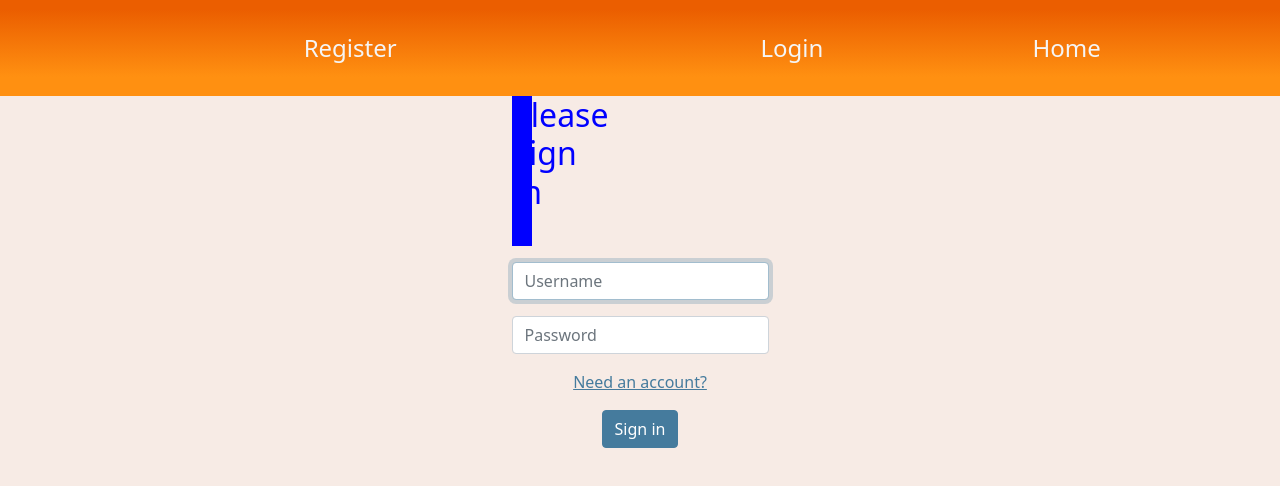
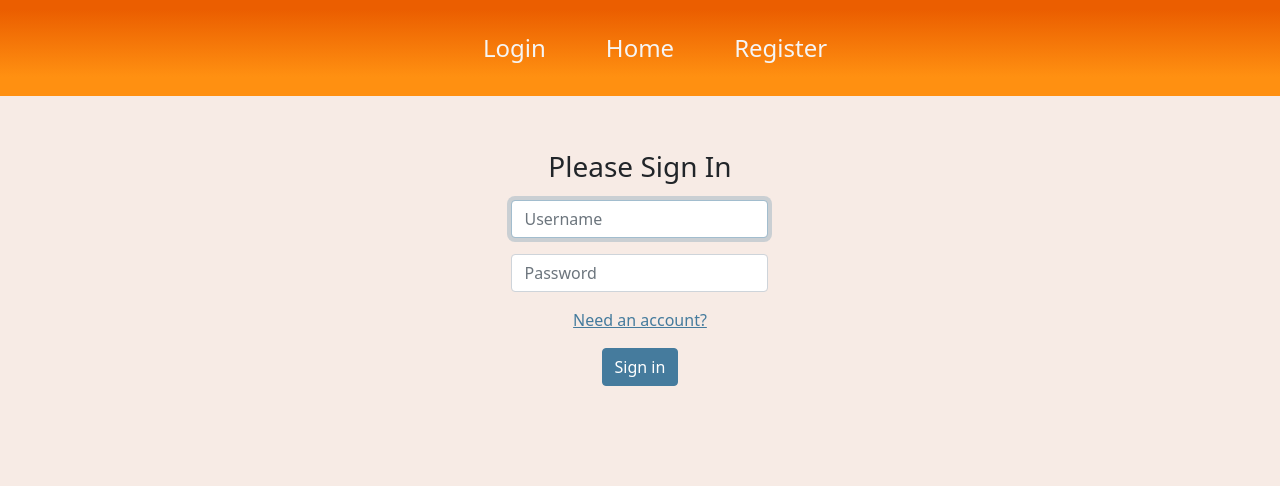
Before and after one commit to pkonkle213/team-lima-dotnet-final-capstone, a Vue app in the folder vue/: page /login in a window 1280 px wide. Shown: the top 486 px of the page. Built offline with nearby package versions, Linux system fonts and the light colour scheme.

Commit message:
more CSS grid

```diff
--- a/vue/src/App.vue
+++ b/vue/src/App.vue
@@ -6,7 +6,7 @@
     <!-- If you start to get random styling you don't like, remove container from this div -->
     <div id="nav">
       <router-link
-      id="log"
+      id="register"
         class="nav-item"
         v-bind:to="{ name: 'register' }"
         v-if="!$store.state.token"
@@ -29,7 +29,7 @@
         Logout
       </router-link>
       <!--- <h3 id="pipe-left">|</h3> --->
-      <router-link class="nav-item" v-bind:to="{ name: 'home' }"
+      <router-link id="home" class="nav-item" v-bind:to="{ name: 'home' }"
         >Home</router-link
       >
       <!--- <h3 id="pipe-right">|</h3> --->
@@ -61,13 +61,25 @@ export default {};
 
 // Your custom styles go below this point
 
-body {
+#app {
+  height: 100vh;
+  display: grid;
+  grid-template-columns: 0.025fr 1fr 0.025fr;
+  grid-template-rows: 0.1fr 0.1fr 1fr 0.2fr;
+  grid-template-areas:
+    "nav nav nav"
+    ". . ."
+    ". content ."
+    "footer footer footer";
   background-color: #f7ebe5;
 }
 
 #nav {
+  grid-area: nav;
   display: grid;
-  grid-template-columns: repeat(3, 1fr);
+  grid-template-columns: 1fr 1fr 0.4fr 1fr 1fr;
+  grid-template-areas:
+    "register log home viewDecks viewDecks";
   justify-items: center;
   align-items: center;
   background: linear-gradient(#eb5e00 10%, #ff9011 80%);
@@ -83,33 +95,30 @@ body {
   color: whitesmoke;
 }
 
-h3 {
-  background-color: blue;
-  font-size: 2rem;
-  color: blue;
-  margin: 0px;
-  width: 20px;
-  height: 150px;
-}
-
-#pipe-left {
+#log {
+  grid-area: log;
   justify-self: end;
 }
 
-#pipe-right {
+#home {
+  grid-area: home;
+}
+
+#view-decks {
+  grid-area: viewDecks;
   justify-self: start;
 }
 
-#log {
-  justify-self: end;
-}
-
-#view-decks {
+#register {
+  grid-area: viewDecks;
   justify-self: start;
 }
 
 .content {
+  grid-area: content;
+  align-self: flex-start;
   display: flex;
+  flex-wrap: wrap;
   flex-direction: column;
   align-items: center;
 }
--- a/vue/src/components/CreateDeck.vue
+++ b/vue/src/components/CreateDeck.vue
@@ -1,41 +1,68 @@
 <template>
+  <div id="card">
+    <button v-if="!showForm" id="card" v-on:click.prevent="toggleForm()">
+      +
+    </button>
     <form v-on:submit.prevent>
-      <div>
+      <div v-if="showForm">
         <label for="deckName">The name of the deck:</label>
         <input type="text" name="deckName" v-model="newDeck.name" />
       </div>
       <div>
-          <button type="submit" v-on:click.prevent="addNewDeck()">Add Deck</button>
+        <button v-if="showForm" type="submit" v-on:click.prevent="addNewDeck()">
+          Add Deck
+        </button>
       </div>
     </form>
+  </div>
 </template>
 
 <script>
-import FlashCardService from "../services/FlashCardService.js"
+import FlashCardService from "../services/FlashCardService.js";
 
 export default {
   data() {
     return {
+      showForm: false,
       newDeck: {
-                name: ""
-            }
+        name: "",
+      },
+    };
+  },
+  methods: {
+    toggleForm() {
+      if (!this.showForm) {
+        this.showForm = true;
+      } else if (this.showForm) {
+        this.showForm = false;
       }
     },
-    methods: {
     addNewDeck() {
-            FlashCardService
-            .addNewDeck(this.newDeck)
-            .then(response => {
-                this.$store.commit("ADD_DECK", response.data)
+      FlashCardService.addNewDeck(this.newDeck)
+        .then((response) => {
+          this.$store.commit("ADD_DECK", response.data);
         })
-            .catch(error => {
-                console.error(error)
-            })
-        }
-    }
-}
+        .catch((error) => {
+          console.error(error);
+        });
+    },
+  },
+};
 </script>
 
 <style>
-
+#card {
+  display: flex;
+  justify-self: center;
+  justify-content: center;
+  align-items: center;
+  font-size: 300%;
+  background-color: rgb(252, 251, 248);
+  box-shadow: 0 0 10px 0 rgb(32, 28, 27);
+  border: 1px solid rgb(32, 28, 27);
+  border-radius: 2px;
+  width: 180px;
+  height: 100px;
+  margin: 0;
+}
 </style>
--- a/vue/src/components/StudyCard.vue
+++ b/vue/src/components/StudyCard.vue
@@ -48,10 +48,8 @@ export default {
   box-shadow: 0 0 10px 0 rgb(32, 28, 27);
   border: 1px solid rgb(32, 28, 27);
   border-radius: 2px;
-  width: 350px;
-  min-width: 250px;
-  max-width: 370px;
-  height: 180px;
+  width: 180px;
+  height: 100px;
   margin: 10px 10px 10px 10px;
 }
 
--- a/vue/src/views/ViewMyDecks.vue
+++ b/vue/src/views/ViewMyDecks.vue
@@ -1,27 +1,28 @@
 <template>
-  <div>
-    <h2>These are all of your decks</h2>
+  <div id="main">
     <div id="list">
       <!-- <p>This would be the front of the card</p>
     <p>This would be the back of the card</p> -->
       <!-- Call the study card component with specific information -->
 
       <deck
+        id="decks"
         v-for="deck of $store.state.userDecks"
         v-bind:key="deck.id"
         v-bind:deck="deck"
       />
-      <create-deck />
     </div>
+    <create-deck id="add-deck"/>
   </div>
 </template>
 
 <script>
-import CreateDeck from '../components/CreateDeck.vue';
+import CreateDeck from "../components/CreateDeck.vue";
 import Deck from "../components/Deck.vue";
 import FlashCardService from "../services/FlashCardService.js";
 
 export default {
+  name: "ViewMyDecks",
   components: {
     Deck,
     CreateDeck,
@@ -30,7 +31,7 @@ export default {
   created() {
     FlashCardService.fetchMyDecks()
       .then((response) => {
-        this.$store.commit("SET_USER_DECKS", response.data)
+        this.$store.commit("SET_USER_DECKS", response.data);
         console.log(response);
       })
       .catch((error) => {
@@ -41,8 +42,29 @@ export default {
 </script>
 
 <style>
+#main {
+
+  display: grid;
+  grid-template-columns: 1fr 2fr 1fr;
+  grid-template-rows: 0.1fr 1fr;
+  grid-template-areas:
+    ". cards ."
+    ". add .";
+}
 #list {
+  grid-area: cards;
+  align-self: start;
   display: flex;
+  flex-wrap: wrap;
   justify-content: space-between;
 }
+
+#add-deck {
+  grid-area: add;
+  display: flex;
+  flex-direction: column;
+  align-items: center;
+  justify-self: center;
+  align-self: center;
+}
 </style>
```
Also changed, not shown: 2 other files (tests, documents, lock files or other folders). Lines whose indentation alone changed are shown as unchanged.
